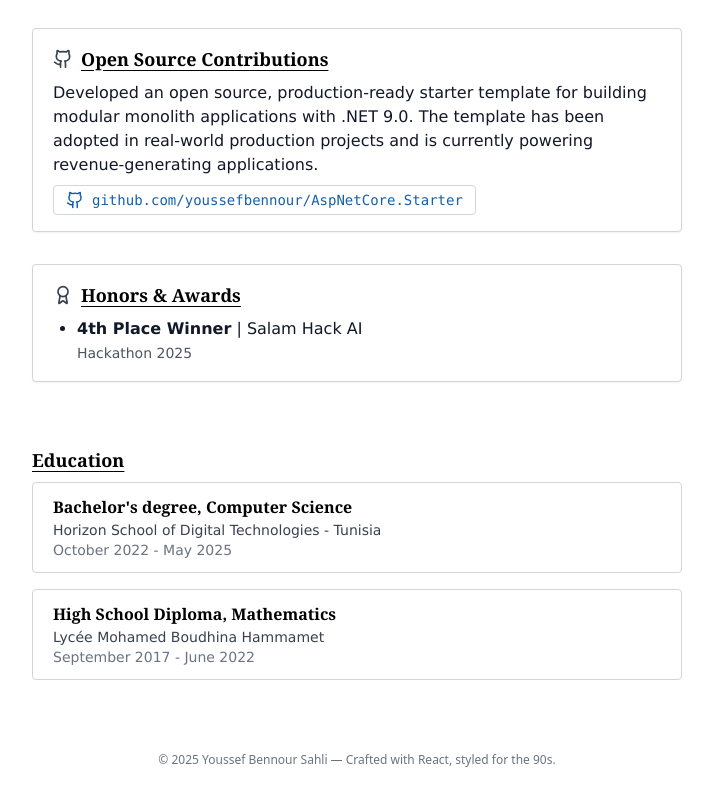
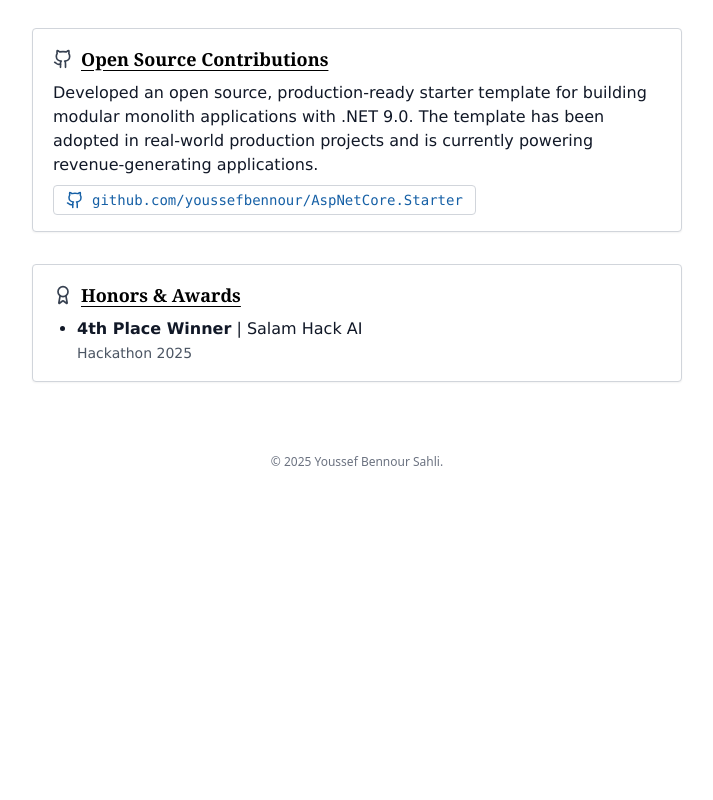
Before and after one commit to youssefbennour/youssef-portfolio, a React (Vite) app: page / in a window 1280 px wide. Shown: the part 1822-2622 px from the top of the page, without its empty margins (283-996 px from the left). After the commit the page ends 2324 px from the top, so only its background shows below. Built offline with nearby package versions, Linux system fonts and the light colour scheme.

Commit message:
DROP: education section

```diff
--- a/src/pages/Index.tsx
+++ b/src/pages/Index.tsx
@@ -271,34 +271,9 @@ export default function Index() {
           </ul>
         </section>
 
-        {/* Education */}
-        <section>
-          <div
-            className="text-lg font-semibold text-black underline mb-2 mt-8 underline-offset-4"
-            style={{ fontFamily: "Georgia, serif" }}
-          >
-            Education
-          </div>
-          <div className="flex flex-col gap-4">
-            {education.map((edu, idx) => (
-              <div
-                key={idx}
-                className="border border-gray-300 rounded bg-white px-5 py-3"
-                style={{ fontFamily: "Verdana, Geneva, Tahoma, sans-serif" }}
-              >
-                <span className="text-base font-bold text-black" style={{ fontFamily: "Georgia, serif" }}>
-                  {edu.degree}
-                </span>
-                <div className="text-sm text-gray-700">{edu.school}</div>
-                <div className="text-sm text-gray-500">{edu.period}</div>
-              </div>
-            ))}
-          </div>
-        </section>
-
         {/* Footer */}
         <footer className="mt-10 text-center text-xs text-gray-500">
-          &copy; {new Date().getFullYear()} Youssef Bennour Sahli &mdash; Crafted with React, styled for the 90s.
+          &copy; {new Date().getFullYear()} Youssef Bennour Sahli.
         </footer>
       </main>
 
```
